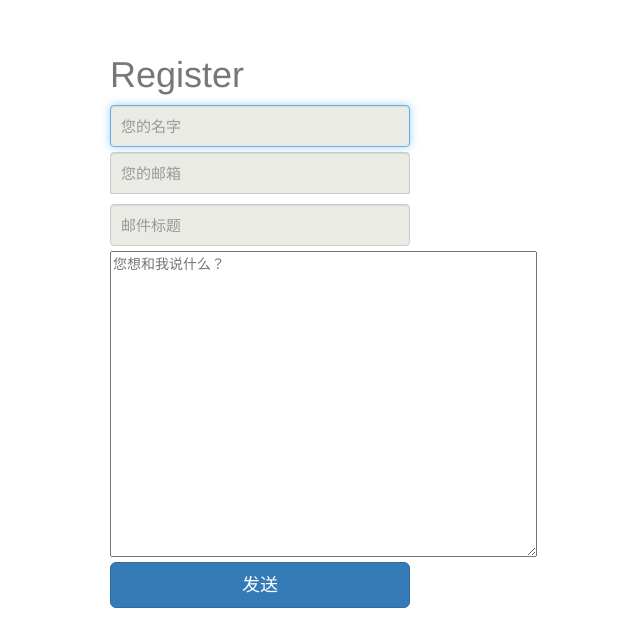
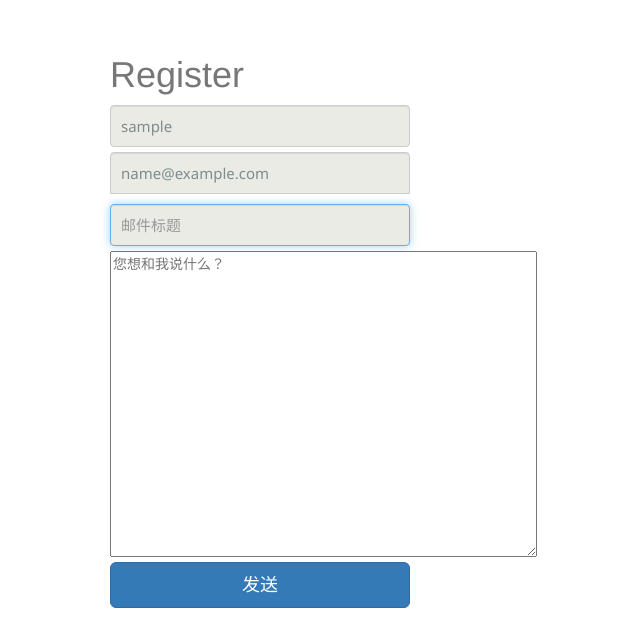
Before and after one commit to zongqiqi/MyPlace, a Django app: page /users/contactme in a window 1280 px wide. Shown: the part 61-683 px from the top of the page, without its empty margins (380-1020 px from the left). Run offline with Django 3.2, Linux system fonts and the light colour scheme; the visitor is signed in with stand-in values (Sample User, id 1); parts of the project's set-up code (start-up, migrations or seed data) failed here and were passed over; some libraries are stand-ins or nearby versions.

Commit message:
Site:start comment

```diff
--- a/MySite/learninglog/learnlogs/templates/learnlogs/base.html
+++ b/MySite/learninglog/learnlogs/templates/learnlogs/base.html
@@ -3,7 +3,7 @@
 <!DOCTYPE html>
 <html>
 <head>
-    <title>宗七七的学习日志</title>
+    <title>学习日志</title>
 
     <meta charset="UTF-8">
     <!-- 引入Jquery -->
@@ -18,6 +18,8 @@
     <link href="http://cdn.bootcss.com/font-awesome/4.7.0/css/font-awesome.min.css" rel="stylesheet"><!-- 搜索框 -->
     <link href="{% static 'mycss_js/mycss.css' %}" rel="stylesheet" type="text/css">
     <script type="text/javascript" src="{% static 'mycss_js/myjs.js' %}"></script>
+
+    <link rel="shortcut icon" href="/static/favicon.ico">
 
     <!-- <script src="{% static 'ckeditor/ckeditor/ckeditor.js' %}"></script> --><!-- 仅admin后台使用富文本编辑器 -->
 
--- a/MySite/learninglog/users/templates/users/contactme.html
+++ b/MySite/learninglog/users/templates/users/contactme.html
@@ -20,9 +20,15 @@
                     </ul>
                 {% endif %}
                 {% csrf_token %}
-                <input name="name" type="text" class="form-control" placeholder="您的名字" required="" autofocus="">
-                <input name="emailto" type="email" class="form-control" placeholder="您的邮箱" required="">
-                <input name="title" type="text" class="form-control" placeholder="邮件标题" required="">
+
+                {% if user.is_authenticated %}
+                    <input name="name" type="text" class="form-control" placeholder="您的名字" required="" value="{{user.username}}" >
+                    <input name="emailto" type="email" class="form-control" placeholder="您的邮箱" required="" value="{{user.email}}">
+                {% else %}
+                    <input name="name" type="text" class="form-control" placeholder="您的名字" required="" autofocus="">
+                    <input name="emailto" type="email" class="form-control" placeholder="您的邮箱" required="" value="{{user.email}}">
+                {% endif %}
+                <input name="title" type="text" class="form-control" placeholder="邮件标题" required="" autofocus="">
                 <textarea name='content' cols='50' rows='15' placeholder='您想和我说什么？'></textarea>
                 <button class="btn btn-lg btn-primary btn-block" type="submit">发送</button>
                 <!-- <input type="hidden" name="next" value="{% url 'learnlogs:index' %}"> -->
```
Also changed, not shown: MySite/learninglog/learnlogs/models.py (+0 -25 lines), MySite/learninglog/learnlogs/static/favicon.ico (added).
